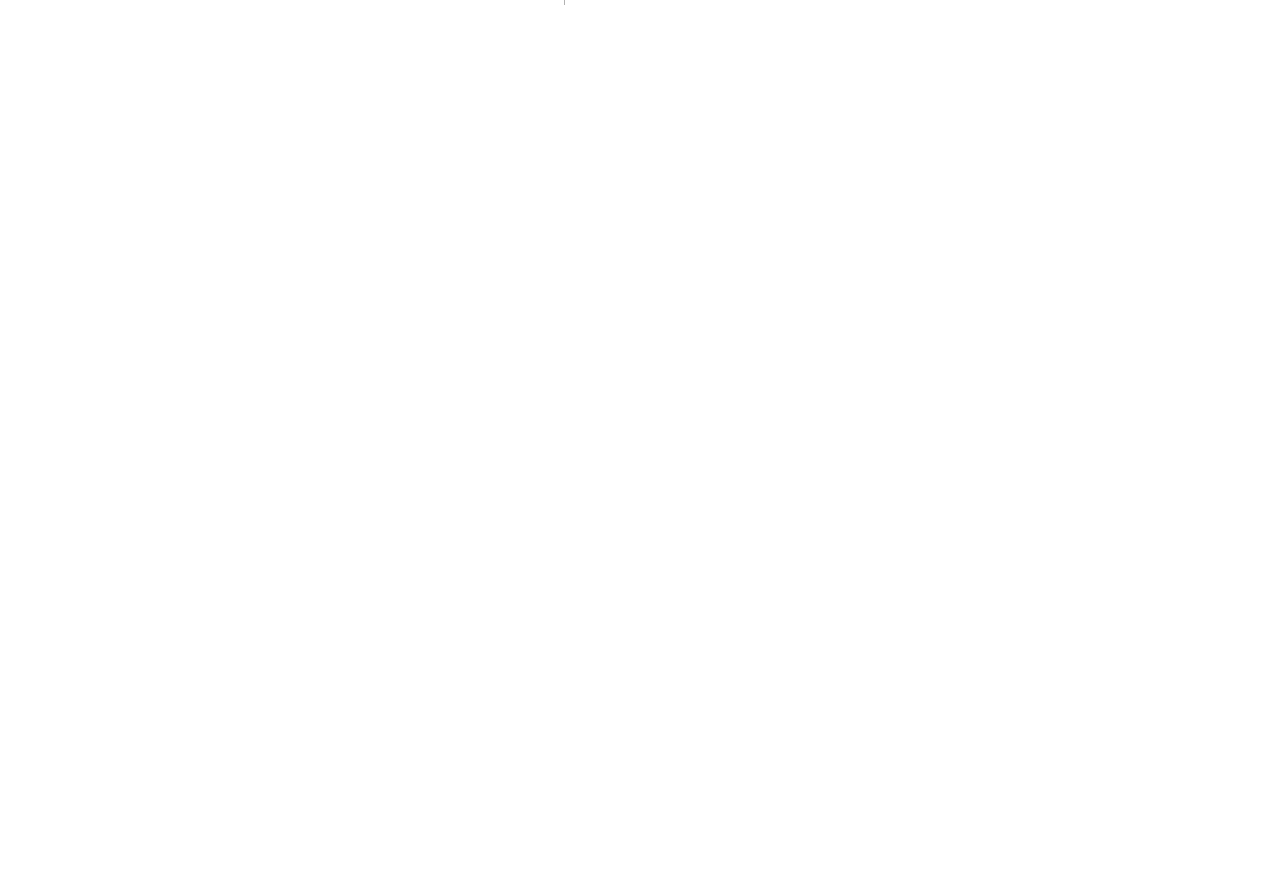
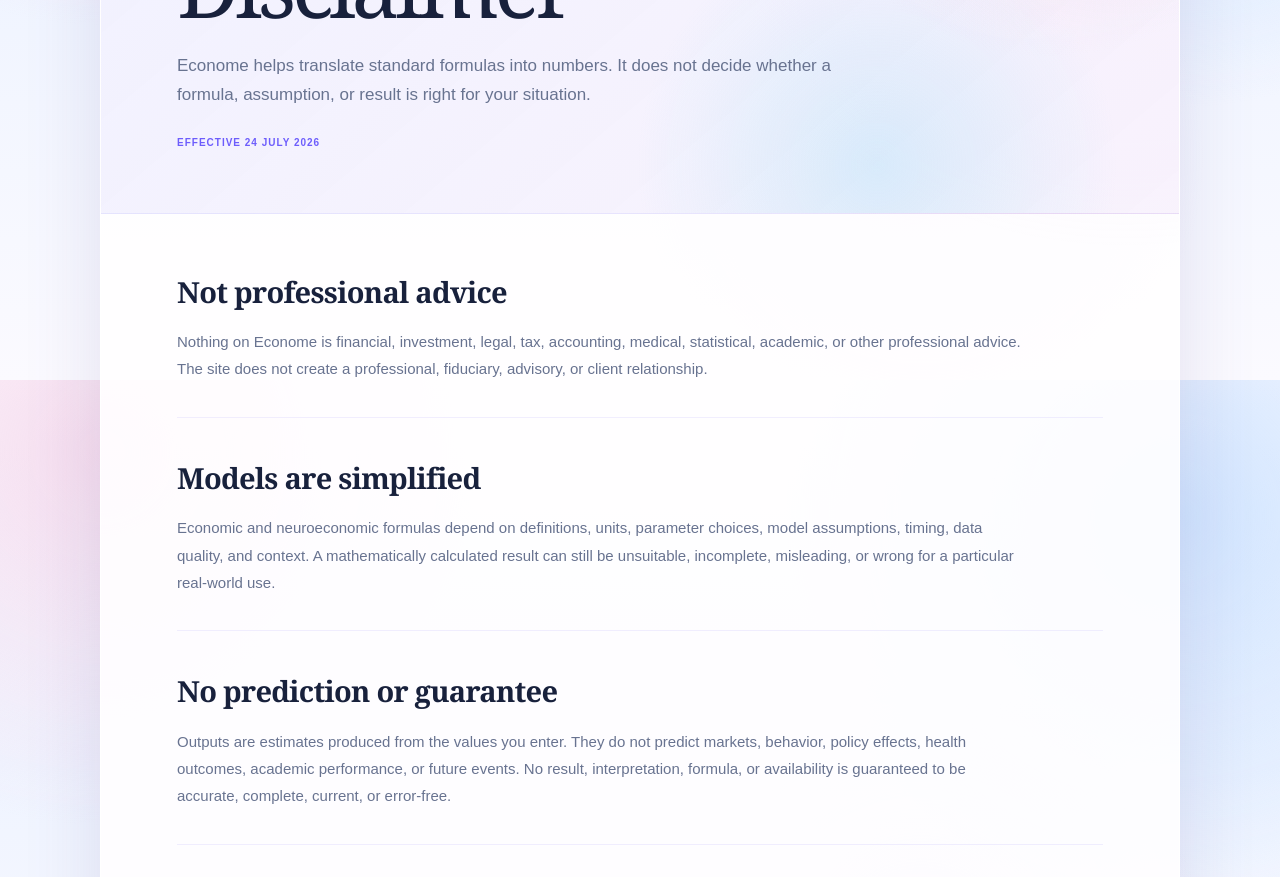
Before and after one commit to earlessentials/econs-calculator, a Next.js app: page /econs-calculator/disclaimer in a window 1280 px wide. Before the commit this address had no page. Shown: the part 420-1297 px from the top of the page. Before the commit the page ends 800 px from the top, so only its background shows below. Built offline with nearby package versions, Linux system fonts and the light colour scheme.

Commit message:
Add educational and no-reliance disclaimer

```diff
--- /dev/null
+++ b/app/disclaimer/page.tsx
@@ -0,0 +1,81 @@
+import type { Metadata } from "next";
+import LegalShell from "../legal-shell";
+
+export const metadata: Metadata = {
+  title: "Educational Disclaimer — Econome by Pearling",
+  description:
+    "Important limits and no-reliance information for Econome calculator results.",
+};
+
+export default function DisclaimerPage() {
+  return (
+    <LegalShell
+      eyebrow="Use with judgment"
+      title="Educational Disclaimer"
+      intro="Econome helps translate standard formulas into numbers. It does not decide whether a formula, assumption, or result is right for your situation."
+    >
+      <section>
+        <h2>Not professional advice</h2>
+        <p>
+          Nothing on Econome is financial, investment, legal, tax, accounting,
+          medical, statistical, academic, or other professional advice. The site
+          does not create a professional, fiduciary, advisory, or client
+          relationship.
+        </p>
+      </section>
+
+      <section>
+        <h2>Models are simplified</h2>
+        <p>
+          Economic and neuroeconomic formulas depend on definitions, units,
+          parameter choices, model assumptions, timing, data quality, and
+          context. A mathematically calculated result can still be unsuitable,
+          incomplete, misleading, or wrong for a particular real-world use.
+        </p>
+      </section>
+
+      <section>
+        <h2>No prediction or guarantee</h2>
+        <p>
+          Outputs are estimates produced from the values you enter. They do not
+          predict markets, behavior, policy effects, health outcomes, academic
+          performance, or future events. No result, interpretation, formula, or
+          availability is guaranteed to be accurate, complete, current, or
+          error-free.
+        </p>
+      </section>
+
+      <section>
+        <h2>Independent verification required</h2>
+        <p>
+          Check calculations against authoritative sources, course materials,
+          original research, appropriate software, and qualified professionals
+          before acting. Do not use Econome as the sole basis for a financial,
+          legal, health, policy, employment, academic, research, or business
+          decision.
+        </p>
+      </section>
+
+      <section>
+        <h2>Use at your own risk</h2>
+        <p>
+          You voluntarily assume the risks of using and relying on the site. To
+          the fullest extent permitted by law, the site owner and contributors
+          are not responsible for actions you take, decisions you make, or loss
+          or harm arising from your inputs, interpretation, reliance, misuse, or
+          inability to access the site.
+        </p>
+      </section>
+
+      <section>
+        <h2>Academic integrity</h2>
+        <p>
+          You are responsible for following the rules of your school, course,
+          institution, publisher, employer, or research setting. Cite sources
+          when required and do not present unchecked calculator output as
+          original analysis or verified evidence.
+        </p>
+      </section>
+    </LegalShell>
+  );
+}
```
